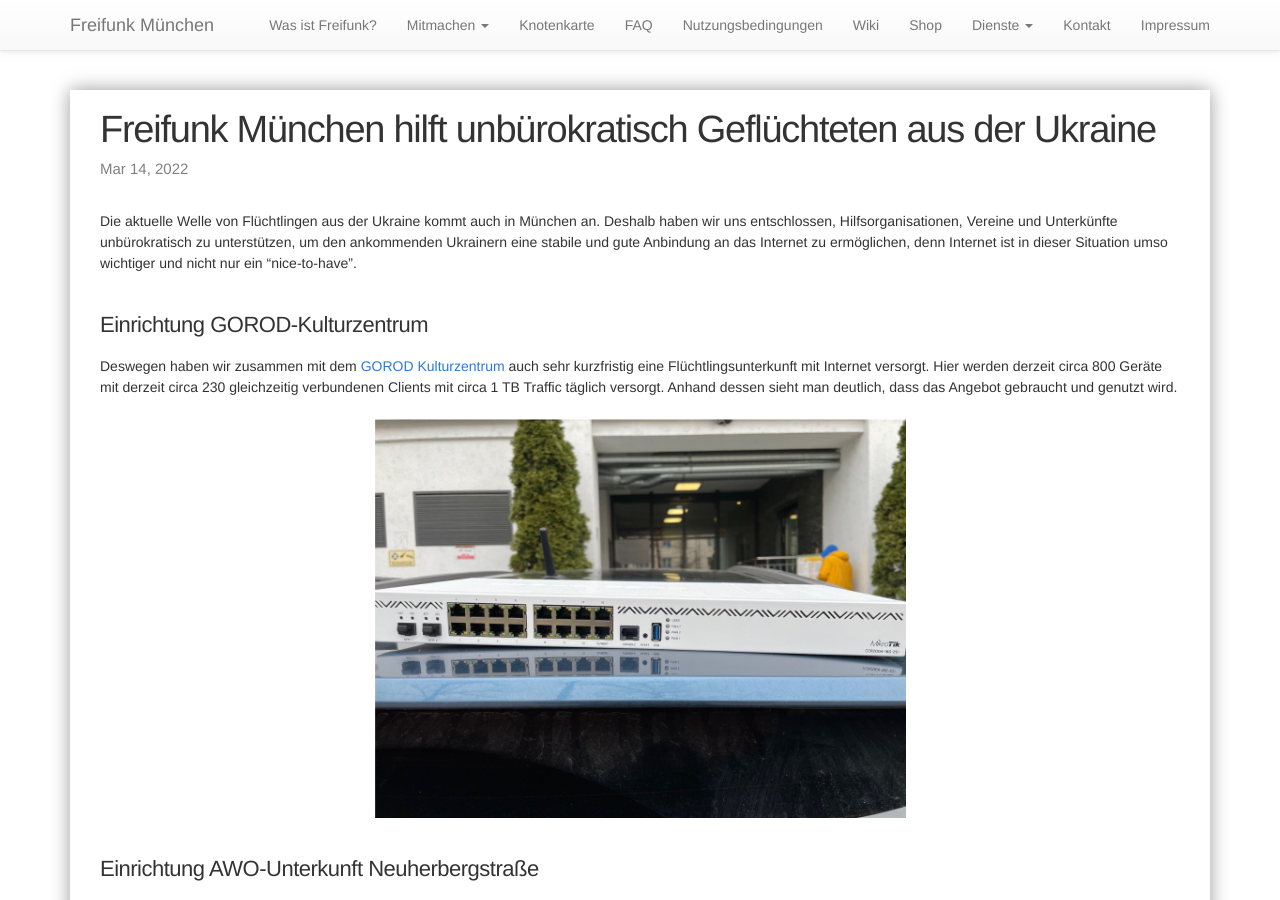
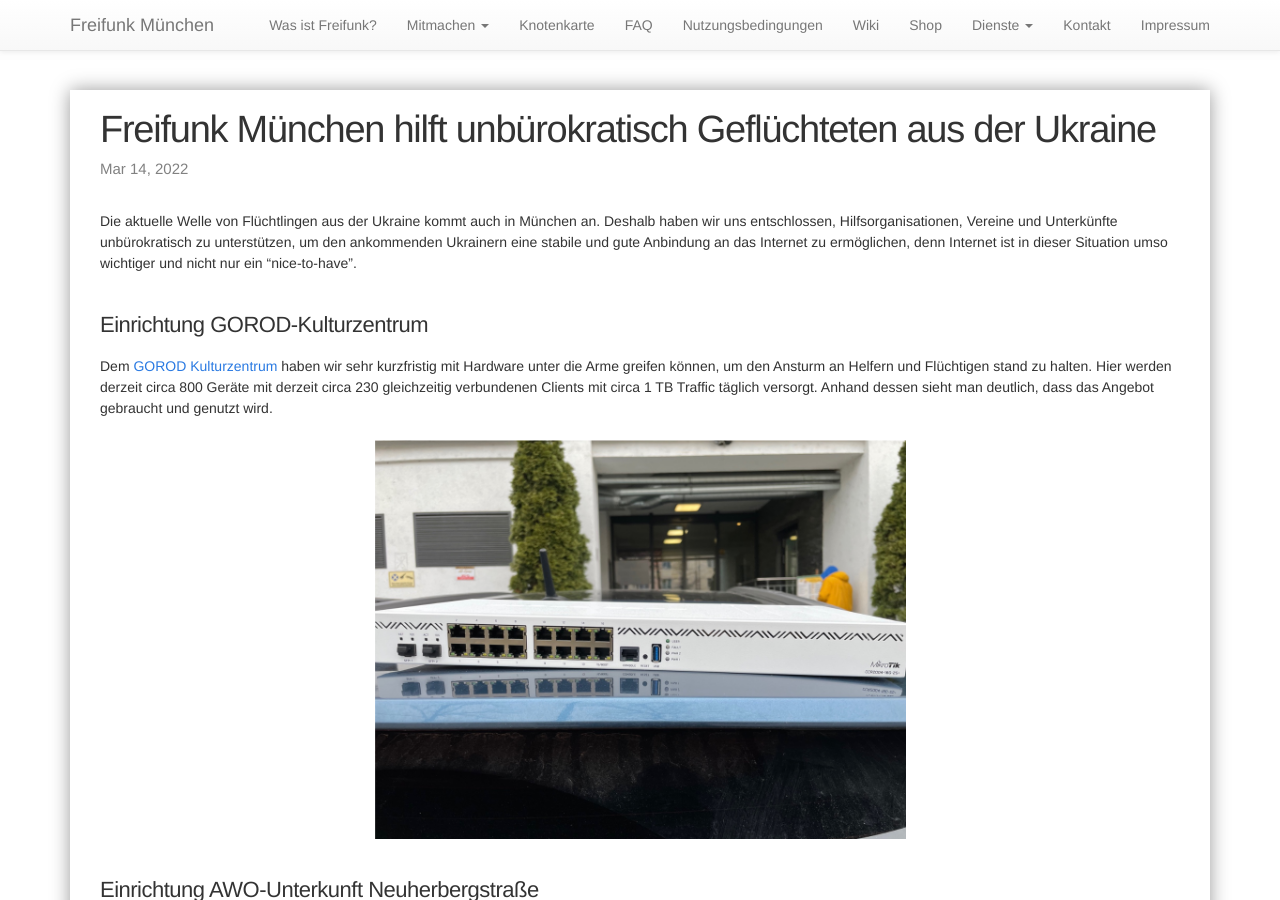
Before and after one commit to freifunkMUC/freifunkmuc.github.io, a Jekyll site: the page built from _posts/2022-03-14-ukraine-unterstuetzung.markdown, in a window 1280 px wide and 900 px high. Built offline with Jekyll 4.4.1, drawn with Linux system fonts in a browser that asks for light colours.

Commit message:
Update _posts/2022-03-14-ukraine-unterstuetzung.markdown
Co-authored-by: Annika Wickert <awlx@users.noreply.github.com>

```diff
--- a/_posts/2022-03-14-ukraine-unterstuetzung.markdown
+++ b/_posts/2022-03-14-ukraine-unterstuetzung.markdown
@@ -9,7 +9,7 @@ Die aktuelle Welle von Flüchtlingen aus der Ukraine kommt auch in München an.
 
 ### Einrichtung GOROD-Kulturzentrum
 
-Deswegen haben wir zusammen mit dem [GOROD Kulturzentrum](https://de.newgorod.org) auch sehr kurzfristig eine Flüchtlingsunterkunft mit Internet versorgt.
+Dem [GOROD Kulturzentrum](https://de.newgorod.org) haben wir sehr kurzfristig mit Hardware unter die Arme greifen können, um den Ansturm an Helfern und Flüchtigen stand zu halten.
 Hier werden derzeit circa 800 Geräte mit derzeit circa 230 gleichzeitig verbundenen Clients mit circa 1 TB Traffic täglich versorgt. Anhand dessen sieht man deutlich, dass das Angebot gebraucht und genutzt wird.
 
 
```
